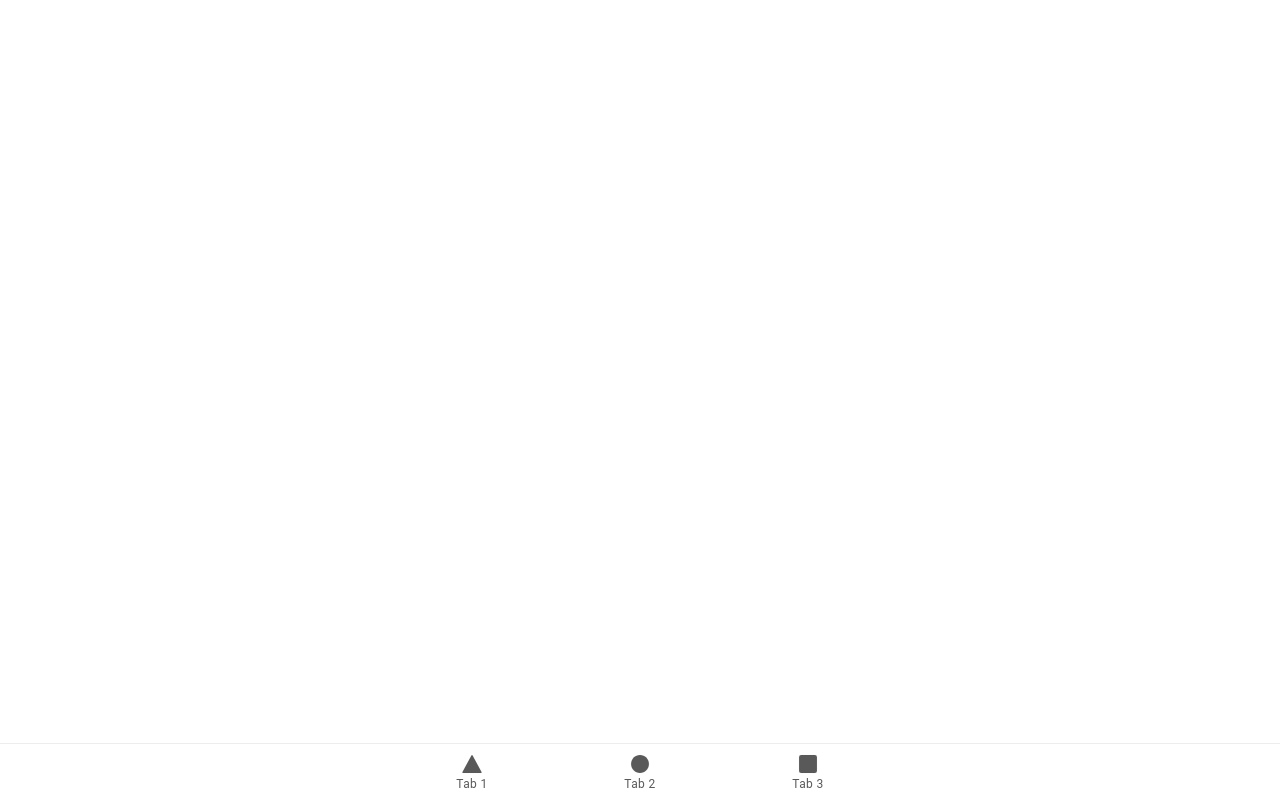
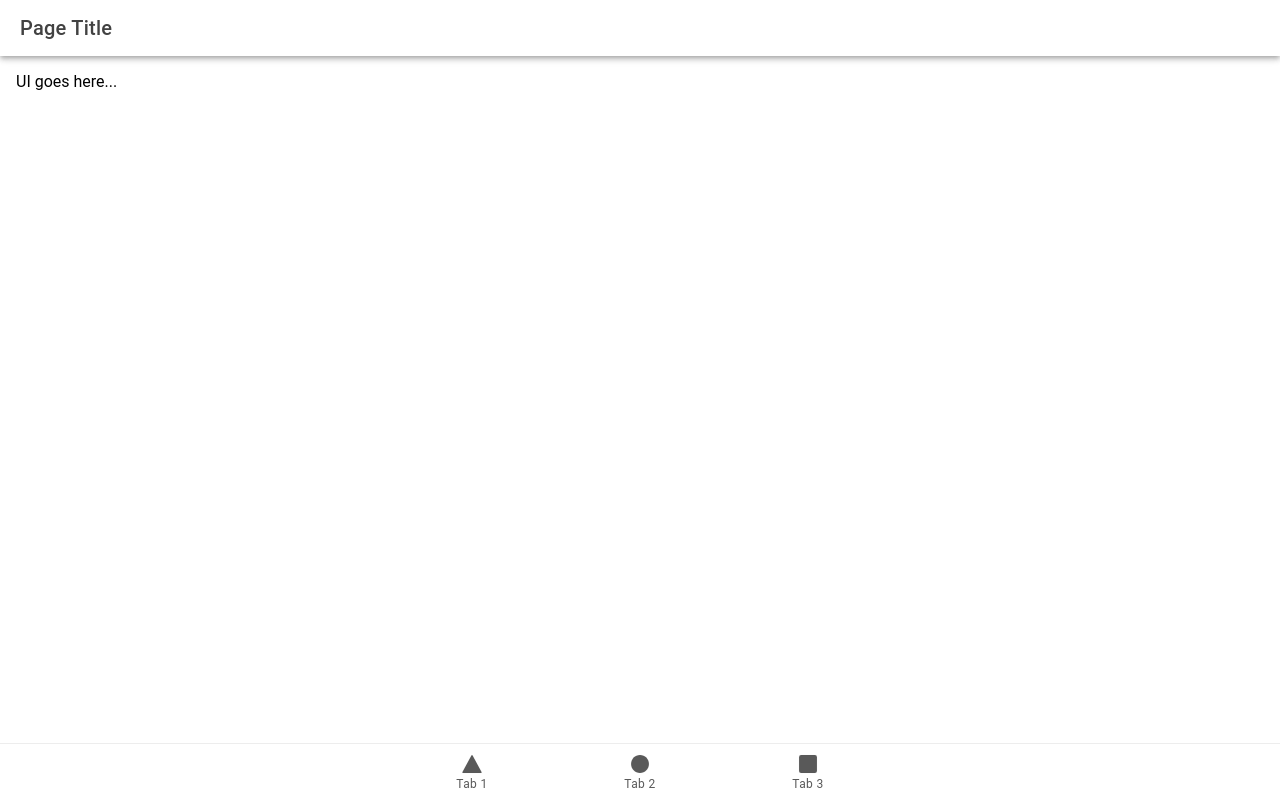
Before and after one commit to kimbali/yoga_lab_ionic_react, a React (Vite) app: page /app in a window 1280 px wide. Built offline with nearby package versions, Linux system fonts and the light colour scheme.

Commit message:
add Menu page and new Route in App component

```diff
--- a/src/App.tsx
+++ b/src/App.tsx
@@ -47,6 +47,7 @@ import '@ionic/react/css/palettes/dark.system.css';
 
 /* Theme variables */
 import './theme/variables.css';
+import Menu from "./pages/Menu";
 
 setupIonicReact();
 
@@ -77,6 +78,7 @@ const App: React.FC = () => (
           <IonRouterOutlet>
             <Route exact path='/login' component={LoginPage} />
             <Route exact path='/signup' component={SignUp} />
+            <Route exact path='/app' component={Menu} />
 
             {/* Protected Routes - only accesible for logged users */}
             <ProtectedRoute exact path='/tab1' component={Tab1} />
--- /dev/null
+++ b/src/pages/Menu.tsx
@@ -0,0 +1,20 @@
+import {IonContent, IonHeader, IonPage, IonTitle, IonToolbar} from '@ionic/react';
+import React from 'react';
+
+const Menu: React.FC = () => {
+
+    return (
+        <IonPage>
+            <IonHeader>
+                <IonToolbar>
+                    <IonTitle>Page Title</IonTitle>
+                </IonToolbar>
+            </IonHeader>
+            <IonContent className="ion-padding">
+                UI goes here...
+            </IonContent>
+        </IonPage>
+    );
+};
+
+export default Menu;
```
